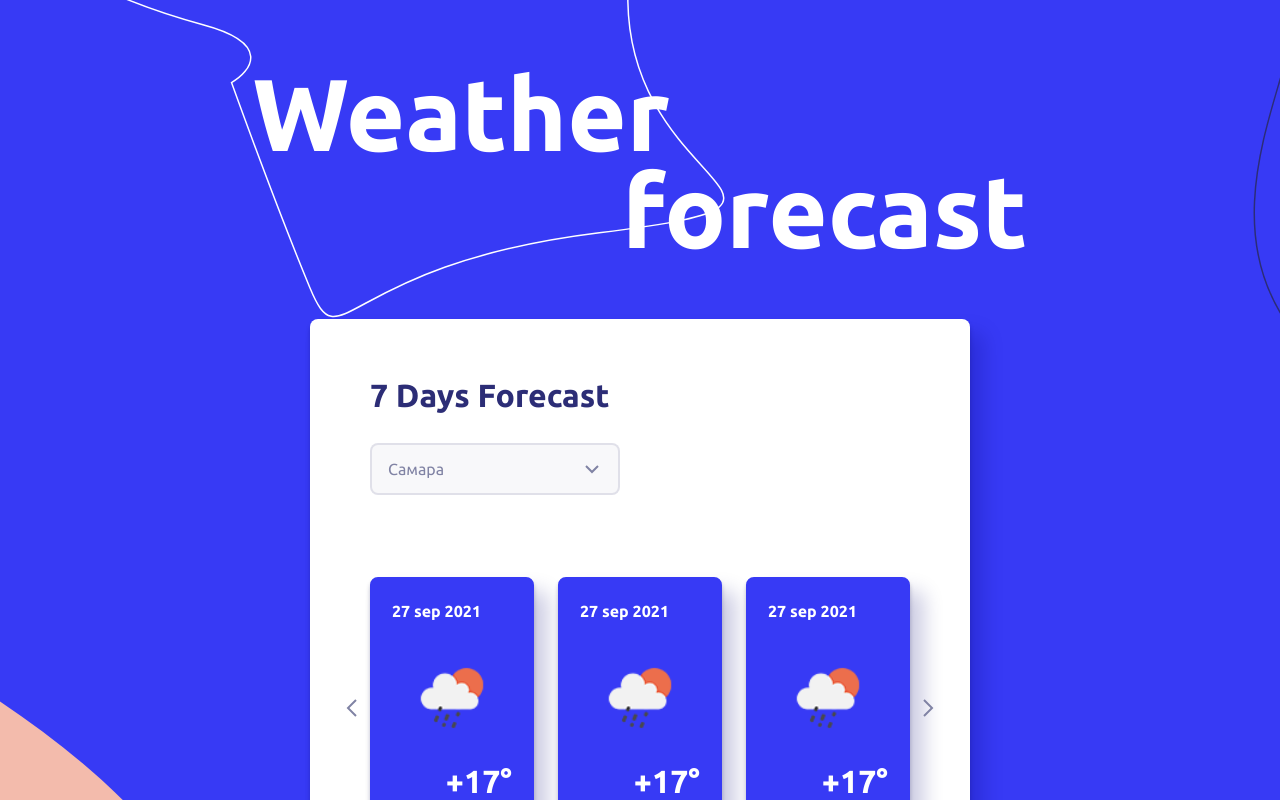
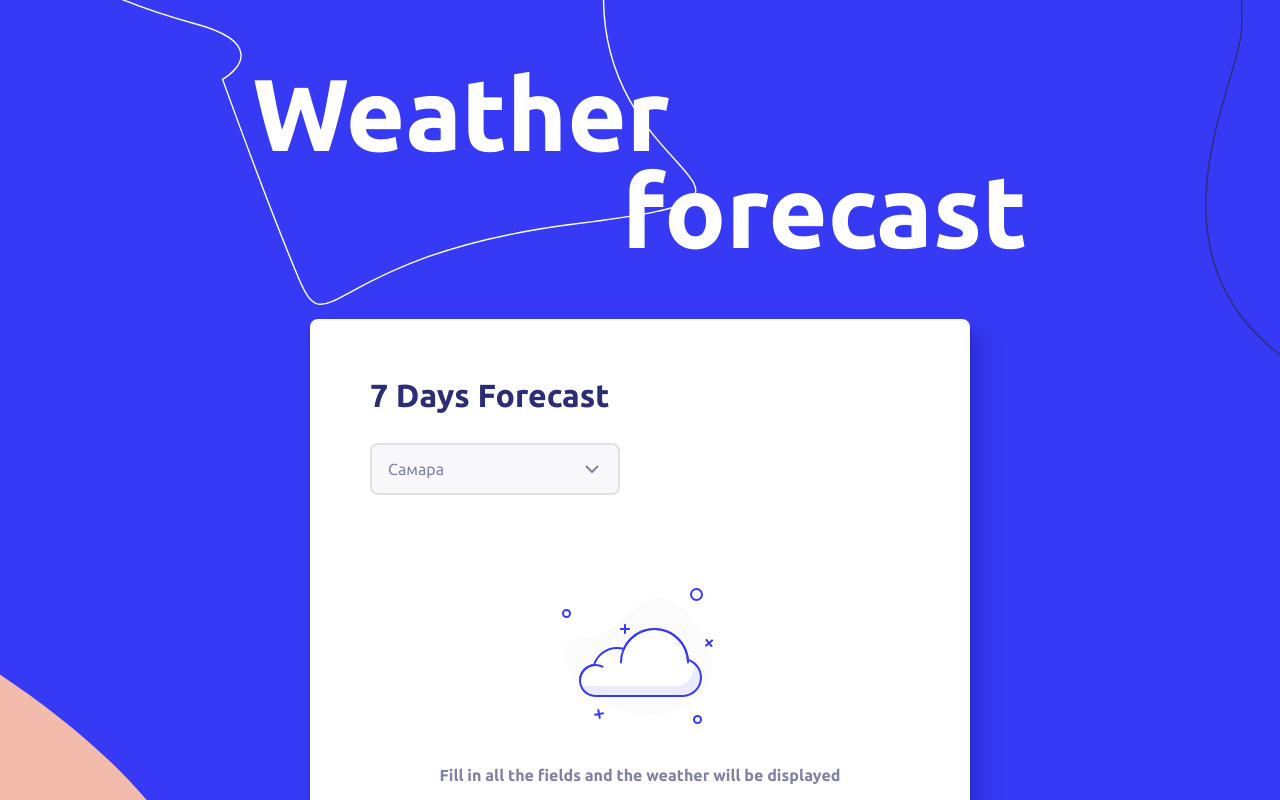
Before and after one commit to KonstaKozh/weather-forecast, a React (Create React App) app: page / in a window 1280 px wide. Shown: the top 800 px of the page. Built offline with nearby package versions, Linux system fonts and the light colour scheme.

Commit message:
fix WeatherForecastState.tsx

```diff
--- a/src/components/ForecastCardList/ForecastCardList.css
+++ b/src/components/ForecastCardList/ForecastCardList.css
@@ -22,7 +22,7 @@
     min-height: 210px;
     background: url("../../img/preview-img-bg.svg") no-repeat;
     background-position-x: center;
-    display: none;
+    display: flex;
     align-items: flex-end;
     justify-content: center;
 }
--- a/src/components/ForecastCardList/ForecastCardList.tsx
+++ b/src/components/ForecastCardList/ForecastCardList.tsx
@@ -1,18 +1,30 @@
-import React from "react"
+import React, {useContext} from "react"
 import {ForecastCardItem} from "../ForecastCardItem/ForecastCardItem";
 import './ForecastCardList.css'
+import {WeatherForecastContext} from "../../context/weatherForecast/weatherForecastContext";
 
 export const ForecastCardList: React.FunctionComponent = () => {
+    const {loading, weathers, selectedCity} = useContext(WeatherForecastContext)
+    const temp = weathers //temperature
+
+    const weathersThree = weathers.slice(0, 3) //менять эти значения по клику на <>
+
     return (
         <>
-            <div className='weather-card-list'>
-                <ForecastCardItem/>
-                <ForecastCardItem/>
-                <ForecastCardItem/>
-            </div>
-            <div className='weather-card-blank'>
-                <p className='weather-card-blank__p'>Fill in all the fields and the weather will be displayed</p>
-            </div>
+            {selectedCity
+                ? <div className='weather-card-list'>
+                    {loading
+                        ? <p>Загрузка...</p>
+                        : weathersThree.map((card: React.Key | null | undefined) => {
+                                return <ForecastCardItem key={card}/>
+                            }
+                        )
+                    }
+                </div>
+                : <div className='weather-card-blank'>
+                    <p className='weather-card-blank__p'>Fill in all the fields and the weather will be displayed</p>
+                </div>
+            }
         </>
     )
 }
--- a/src/components/ForecastSevenDays/ForecastSevenDays.tsx
+++ b/src/components/ForecastSevenDays/ForecastSevenDays.tsx
@@ -4,6 +4,7 @@ import {SelectCity} from "../SelectCity/SelectCity"
 import './ForecastSevenDays.css'
 
 export const ForecastSevenDays: React.FunctionComponent = () => {
+
     return (
         <div className='forecast-container'>
             <h2 className='forecast-container__h2'>7 Days Forecast</h2>
--- a/src/context/weatherForecast/WeatherForecastState.tsx
+++ b/src/context/weatherForecast/WeatherForecastState.tsx
@@ -1,8 +1,7 @@
 import React, {useReducer} from "react"
 import {WeatherForecastContext} from "./weatherForecastContext";
 import {weatherForecastReducer} from "./weatherForecastReducer";
-import {CLEAR_WEATHERS, GET_WEATHERS, SET_LOADING} from "../type";
-import {log} from "util";
+import {CLEAR_WEATHERS, GET_WEATHERS, SET_LOADING, SELECT_CITY} from "../type";
 
 // const CLIENT_KEY = process.env.REACT_APP_CLIENT_KEY
 const keyAPI: string = '3271c2ed7c22a57273a4549fd585d36f'
@@ -16,17 +15,17 @@ type WeatherForecastState = {
             lon: string;
         }
     };
-    selectedDate: string;
+    selectedDate: Date;
     loading: boolean;
-    forecast: any[]
+    weathers: []
 }
 
 export const WeatherForecastState: React.FunctionComponent = ({children}) => {
     const initialState: WeatherForecastState = {
         selectedCity: undefined,
-        selectedDate: '',
+        selectedDate: new Date(),
         loading: false,
-        forecast: []
+        weathers: []
     }
     // @ts-ignore
     const [state, dispatch] = useReducer(weatherForecastReducer, initialState)
@@ -36,38 +35,40 @@ export const WeatherForecastState: React.FunctionComponent = ({children}) => {
         const {lat, lon} = city.coordinates
         const url: string = `https://api.openweathermap.org/data/2.5/onecall?lat=${lat}&lon=${lon}&appid=${keyAPI}`;
         const result = await fetch(url)
-        const data = await result.json()
-        console.log(data.daily)
+        const weathers = await result.json()
+        weathers.daily.length = 7
+        const selectedCity = city
+        console.log(weathers.daily[0].weather[0].icon, selectedCity)
 
         // setData(data.daily)
         //@ts-ignore
         dispatch({
             type: GET_WEATHERS,
-            payload: data.daily
+            payload: weathers.daily
+        })
+
+        // @ts-ignore
+        dispatch({
+            type: SELECT_CITY,
+            payload: selectedCity
         })
     }
-    // const getForecast = async value => {
-    //     setLoading()
-    //     dispatch({
-    //         type: GET_WEATHERS,
-    //         payload: []
-    //     })
-    // }
 
     const clearWeathers = () => {
         console.log("clear_weather");
         //@ts-ignore
         return dispatch({type: CLEAR_WEATHERS})}
+
         //@ts-ignore
     const setLoading = () => dispatch({type: SET_LOADING})
 
-    const {selectedCity, selectedDate, loading, forecast} = state
+    const {selectedCity, selectedDate, loading, weathers} = state
 
     return (
         <WeatherForecastContext.Provider
             value = {{
             setLoading, fetchWeatherData, clearWeathers,
-            selectedCity, selectedDate, loading, forecast
+                selectedCity, selectedDate, loading, weathers
         }}>
             {children}
         </WeatherForecastContext.Provider>
--- a/src/context/weatherForecast/weatherForecastReducer.tsx
+++ b/src/context/weatherForecast/weatherForecastReducer.tsx
@@ -3,7 +3,7 @@ import {CLEAR_WEATHERS, GET_WEATHERS, SELECT_CITY, SET_LOADING} from "../type";
 
 const handlers = {
     // @ts-ignore
-    [SELECT_CITY]: (state, {payload}) => ({...state, city: payload, loading: false}),
+    [SELECT_CITY]: (state, {payload}) => ({...state, selectedCity: payload, loading: false}),
     // @ts-ignore
     [GET_WEATHERS]: (state, {payload}) => ({...state, weathers: payload, loading: false}),
     // @ts-ignore
```
Also changed, not shown: src/components/SelectCity/SelectCity.tsx (+0 -11 lines).
